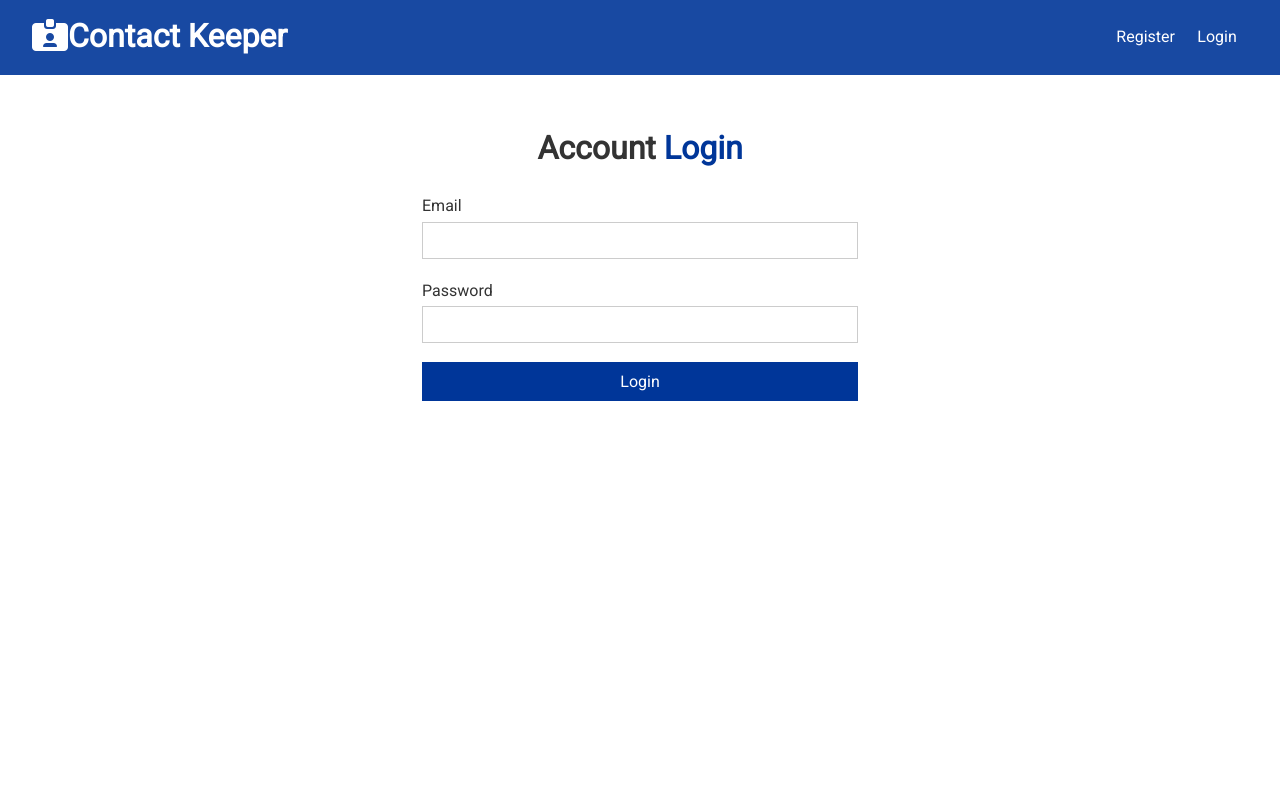
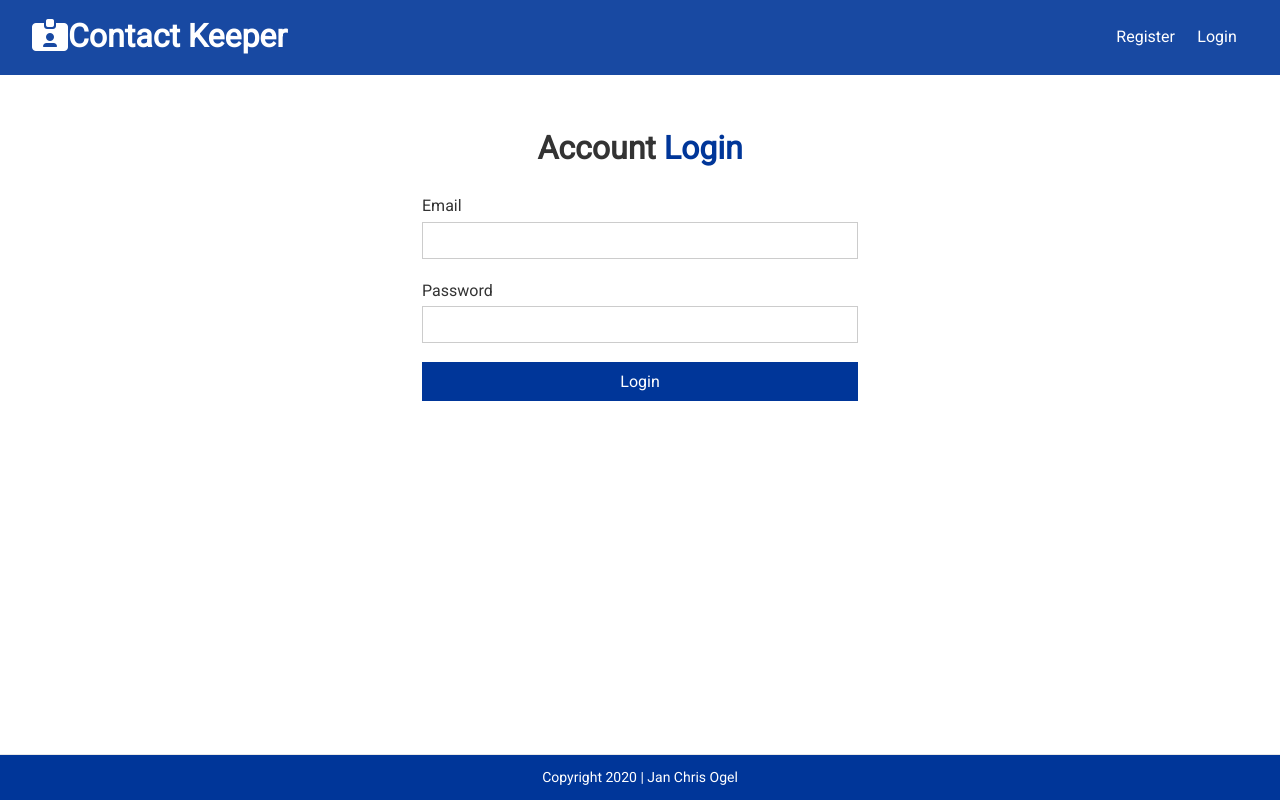
Before and after one commit to janchris80/contact-keeper, a React (Create React App) app in the folder client/: page /login in a window 1280 px wide. Built offline with nearby package versions, Linux system fonts and the light colour scheme; the HTML template or start-up script is replaced by a standard one.

Commit message:
add footer
walay footer so mag add ta

```diff
--- a/client/src/App.js
+++ b/client/src/App.js
@@ -12,6 +12,7 @@ import AlertState from './context/alert/AlertState';
 import Alerts from './components/layout/Alerts';
 import SetAuthToken from './utils/SetAuthToken';
 import PrivateRoute from './components/routing/PrivateRoute';
+import Footer from './components/layout/Footer';
 
 if (localStorage.token) {
   SetAuthToken(localStorage.token);
@@ -34,6 +35,7 @@ const App = () => {
                   <Route exact path='/login' component={Login} />
                 </Switch>
               </div>
+              <Footer />
             </Fragment>
           </Router>
         </AlertState>
--- /dev/null
+++ b/client/src/components/layout/Footer.js
@@ -0,0 +1,36 @@
+import React from "react";
+
+const footerStyle = {
+  backgroundColor: '#003699',
+  fontSize: "14px",
+  color: "white",
+  borderTop: "1px solid #E7E7E7",
+  textAlign: "center",
+  padding: '0.7rem 2rem',
+  position: "fixed",
+  left: "0",
+  bottom: "0",
+  width: "100%"
+};
+
+const phantomStyle = {
+  display: "block",
+  padding: "20px",
+  height: "60px",
+  width: "100%"
+};
+
+const Footer = (props) => {
+
+  return (
+    <div>
+      <div style={phantomStyle} />
+      <div style={footerStyle}>
+        <span>Copyright 2020 | Jan Chris Ogel</span>
+      </div>
+    </div>
+  );
+}
+
+
+export default Footer;
```
